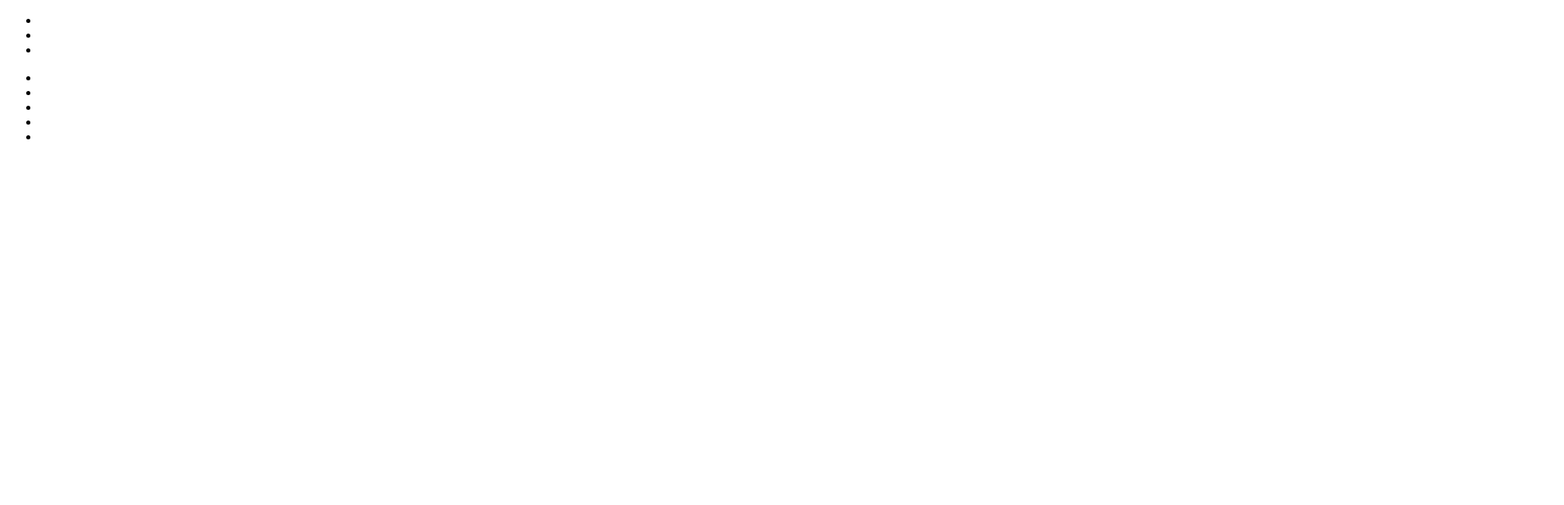
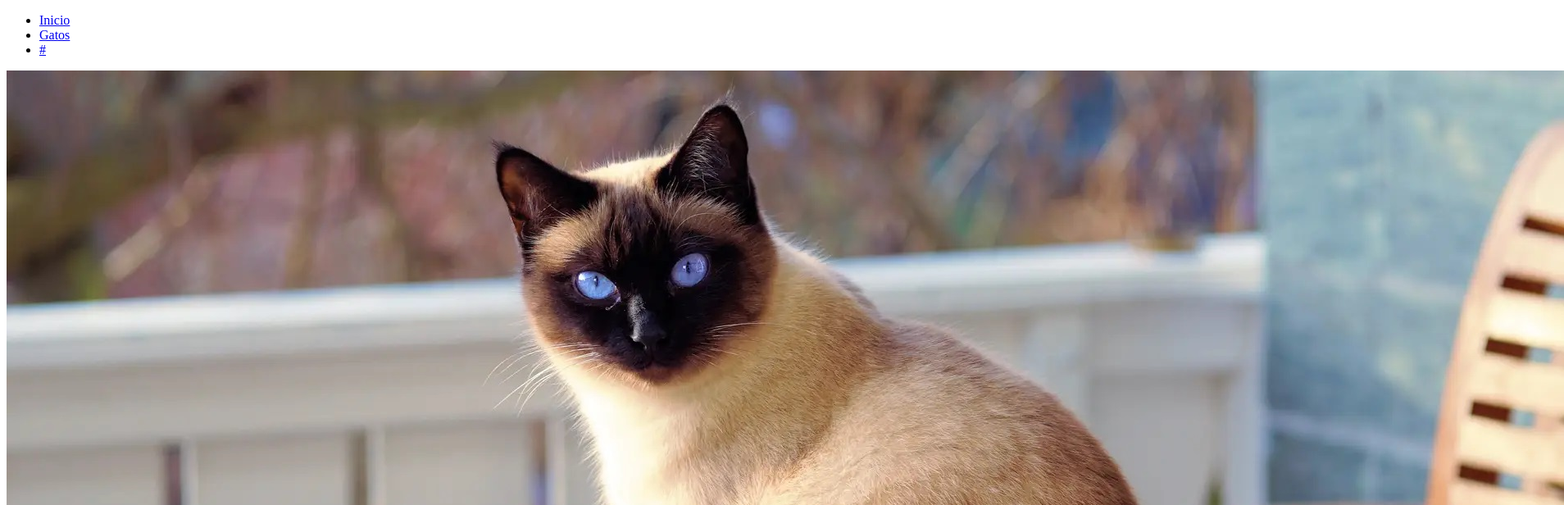
Before and after one commit to DinoDG/web_ayuda_peludos, a plain HTML site: page ayudaPeludo/tommy.html in a window 1280 px wide. Shown: the top 616 px of the page at 82% size, 1908 px wide, since content can reach past the window. Drawn offline with Linux system fonts and the light colour scheme.

```diff
--- a/ayudaPeludo/tommy.html
+++ b/ayudaPeludo/tommy.html
@@ -9,24 +9,25 @@
 <body>
     <header class="cabecera">
         <nav class="cabecera__menu">
-            <ul>
-                <menu__lista>
-                    <li class="menu__lista__item"></li>
-                    <li class="menu__lista__item"></li>
-                    <li class="menu__lista__item"></li>
-                </menu__lista>
+            <ul class="menu__lista">
+                <li class="menu__lista__item"><a href="index.html" class="item__link">Inicio</a></li>
+                <li class="menu__lista__item"><a href="gato.html" class="item__link">Gatos</a></li>
+                <li class="menu__lista__item"><a href="#" class="item__link">#</a>
+                </li>
             </ul>
         </nav>
     </header>
     <section class="container__mascota">
-        <div class="mascota__img"></div>
+        <div class="mascota__img">
+            <img src="assets/img/tommy.jpg" alt="IMG tommy">
+        </div>
         <div class="mascota__descripcion">
             <ul class="descripcion__lista">
-                <li class="lista__item"></li>
-                <li class="lista__item"></li>
-                <li class="lista__item"></li>
-                <li class="lista__item"></li>
-                <li class="lista__item"></li>
+                <li class="lista__item">Nombre: Tommy</li>
+                <li class="lista__item">Edad: 5 Años</li>
+                <li class="lista__item">Genero: Masculino</li>
+                <li class="lista__item">Esterilizado: SI</li>
+                <li class="lista__item">Nro. chip: 9051742683</li>
             </ul>
         </div>
     </section>
```
Also changed, not shown: ayudaPeludo/lucifer.html (+2 -1 lines).
